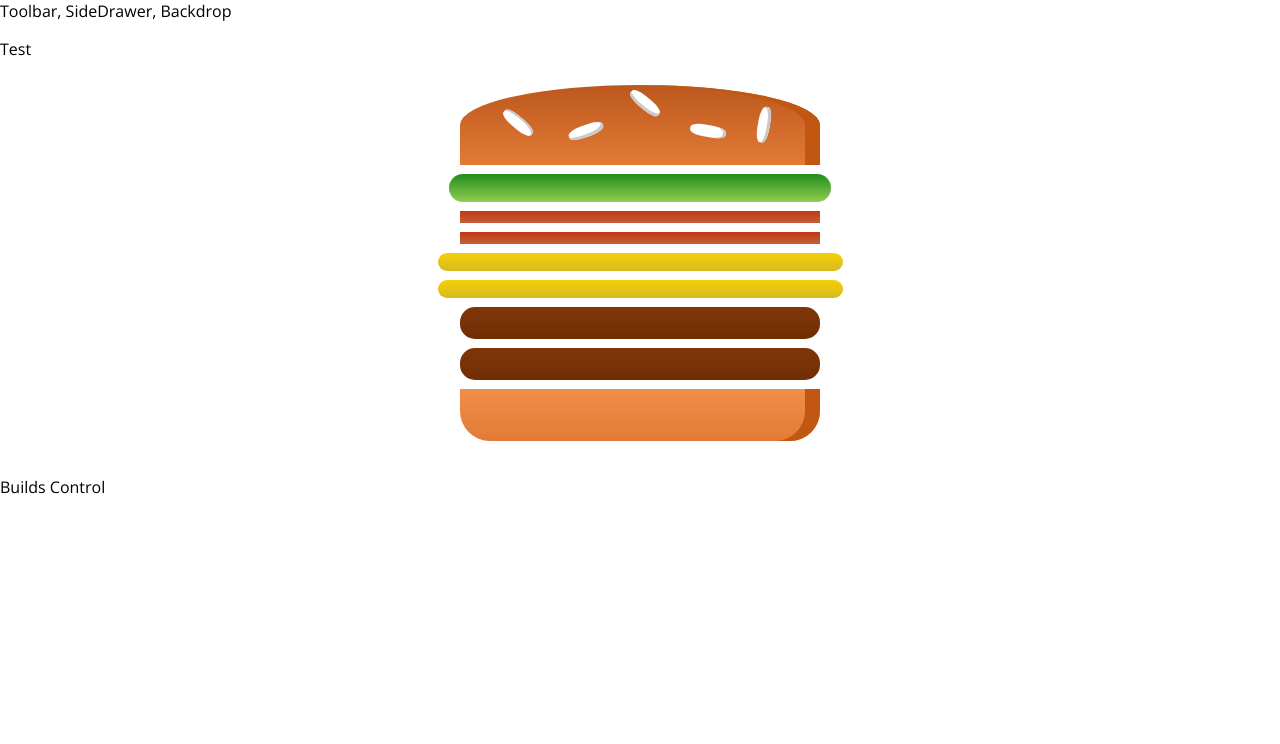
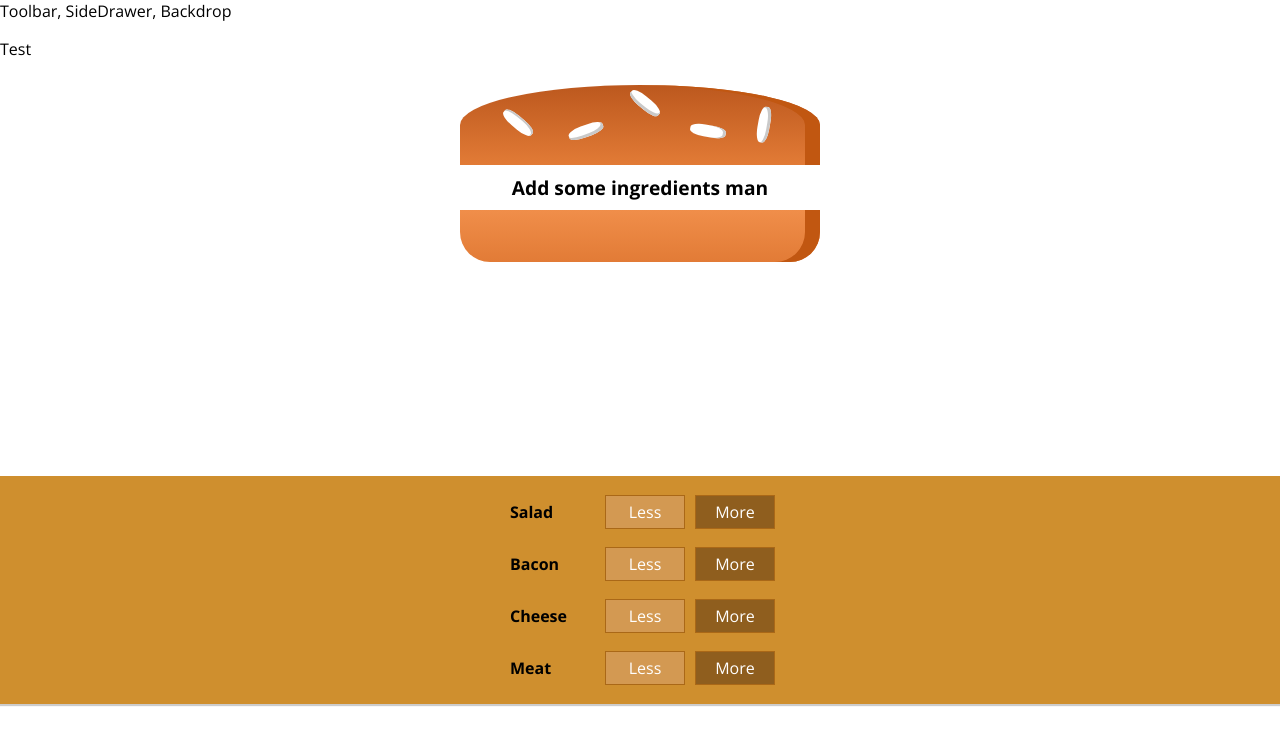
Before and after one commit to olopk/burgerproject, a React (Create React App) app: page / in a window 1280 px wide. Shown: the top 744 px of the page. Built offline with nearby package versions, Linux system fonts and the light colour scheme.

Commit message:
added some new modules

```diff
--- a/src/App.js
+++ b/src/App.js
@@ -1,7 +1,7 @@
 import React from 'react';
 import './App.css';
 import Layout from './components/Layout/Layout';
-import BurgerBuilder from './containers/BurgerBuilder/BurgerBuilder'
+import BurgerBuilder from './containers/BurgerBuilder/BurgerBuilder';
 
 function App() {
   return (
--- /dev/null
+++ b/src/components/Burger/BuildControls/BuildControl/BuildControl.js
@@ -0,0 +1,12 @@
+import React from 'react';
+import classes from './BuildControl.module.css';
+
+const buildControl = (props) => (
+    <div className={classes.BuildControl}>
+        <div className={classes.Label}>{props.label}</div>
+        <button className={classes.Less}>Less</button>
+        <button className={classes.More}>More</button>
+    </div>
+);
+
+export default buildControl;
--- /dev/null
+++ b/src/components/Burger/BuildControls/BuildControl/BuildControl.module.css
@@ -0,0 +1,51 @@
+.BuildControl{
+    display: flex;
+    justify-content: space-between;
+    align-items: center;
+    margin: 5px 0;
+}
+
+.BuildControl button{
+    display: block;
+    font: inherit;
+    padding: 5px;
+    margin: 0 5px;
+    width: 80px;
+    border: 1px solid #AA6817;
+    cursor: pointer;
+    outline: none;
+}
+
+.BuildControl button:disabled{
+    background-color: #AC9980;
+    border: 1px solid #7e7365;
+    color: #ccc;
+    cursor: default;
+}
+
+.BuildControl button:hover:disabled{
+    background-color: #AC9980;
+    color: #ccc;
+    cursor: not-allowed;
+}
+
+.Label{
+    padding: 10px;
+    font-weight: bold;
+    width: 80px;
+}
+
+.BuildControl .Less{
+    background-color: #D39952;
+    color: white;
+}
+
+.BuildControl .More{
+    background-color: #8F5E1E;
+    color: white;
+}
+
+.BuildControl .Less:hover, .BuildControl .Less:active{
+    background-color: #DAA972;
+    color: white;
+}
--- /dev/null
+++ b/src/components/Burger/BuildControls/BuildControls.js
@@ -0,0 +1,23 @@
+import React from 'react';
+import classes from './BuildControls.module.css';
+import BuildControl from './BuildControl/BuildControl';
+
+const controls = [
+    {label: 'Salad', type: 'salad'},
+    {label: 'Bacon', type: 'bacon'},
+    {label: 'Cheese', type: 'cheese'},
+    {label: 'Meat', type: 'meat'}
+];
+
+
+const buildControls = (props) => (
+
+    <div className={classes.BuildControls}>
+        {controls.map(ctrl => (
+            <BuildControl key={ctrl.label} label={ctrl.label}/>
+            ))}
+    </div>
+)
+
+
+export default buildControls;
--- /dev/null
+++ b/src/components/Burger/BuildControls/BuildControls.module.css
@@ -0,0 +1,10 @@
+.BuildControls{
+    width: 100%;
+    background-color: #CF8F2E;
+    display: flex;
+    flex-flow: column;
+    align-items: center;
+    box-shadow: 0 2px 1px #CCC;
+    margin: auto;
+    padding: 10px 0;
+}
--- a/src/components/Burger/Burger.js
+++ b/src/components/Burger/Burger.js
@@ -4,12 +4,18 @@
 
 
 const burger = (props) => {
-    const transformedIngredients = Object.keys(props.ingredients)
+    let transformedIngredients = Object.keys(props.ingredients)
     .map(igKey =>{
         return [...Array(props.ingredients[igKey])].map((_,i) => {
             return <BurgerIngredient key={igKey + i} type={igKey}/>
-        });
-    });
+        })
+    }).reduce((prev,curr) => {
+        return prev.concat(curr)
+    },[]);
+
+    if (transformedIngredients.length === 0){
+        transformedIngredients = 'Add some ingredients man'
+    }
 
     return (
         <div className={classes.Burger}>
--- a/src/containers/BurgerBuilder/BurgerBuilder.js
+++ b/src/containers/BurgerBuilder/BurgerBuilder.js
@@ -1,14 +1,15 @@
 import React, { Component } from 'react';
 import Aux from '../../hoc/Aux';
 import Burger from '../../components/Burger/Burger';
+import BuildControls from '../../components/Burger/BuildControls/BuildControls';
 
 class BurgerBuilder extends Component{
     state = {
         ingredients: {
-            salad: 1,
-            bacon: 2,
-            cheese: 2,
-            meat: 2
+            salad: 0,
+            bacon: 0,
+            cheese: 0,
+            meat: 0
         }
     }
 
@@ -16,7 +17,7 @@
         return(
             <Aux>
                 <Burger ingredients={this.state.ingredients}/>
-                <div>Builds Control</div>
+                <BuildControls></BuildControls>
             </Aux>
         );
     }
```
Also changed, not shown: 1 other file (tests, documents, lock files or other folders).
